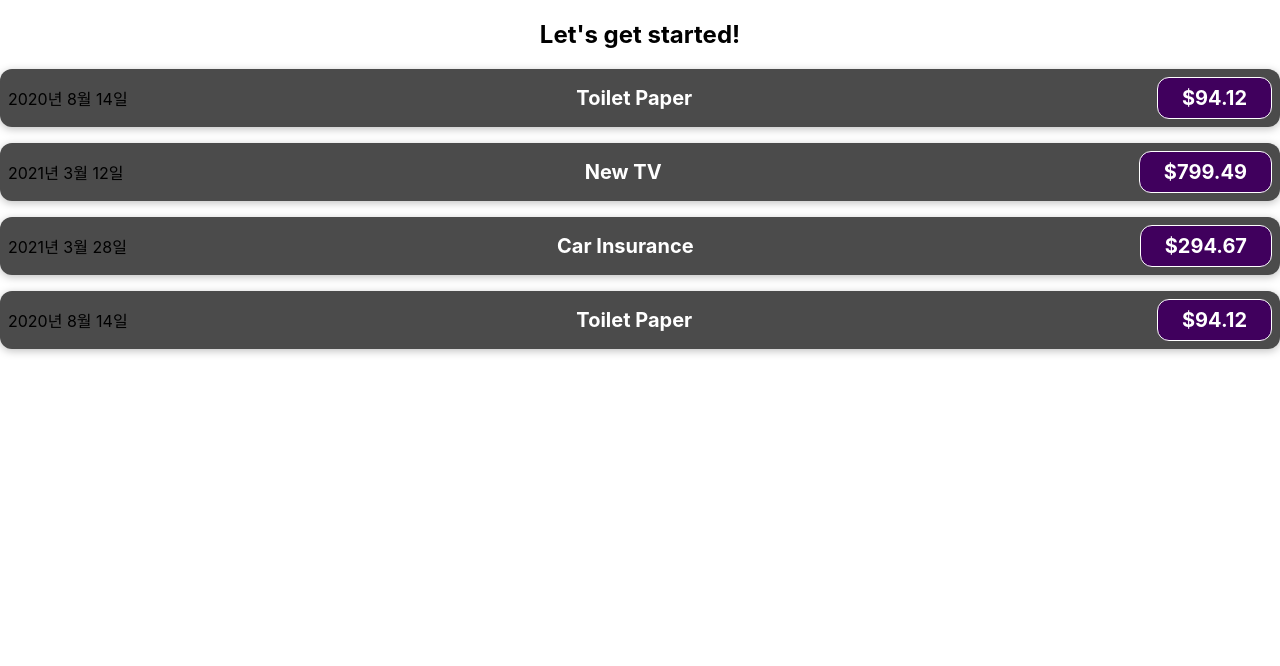
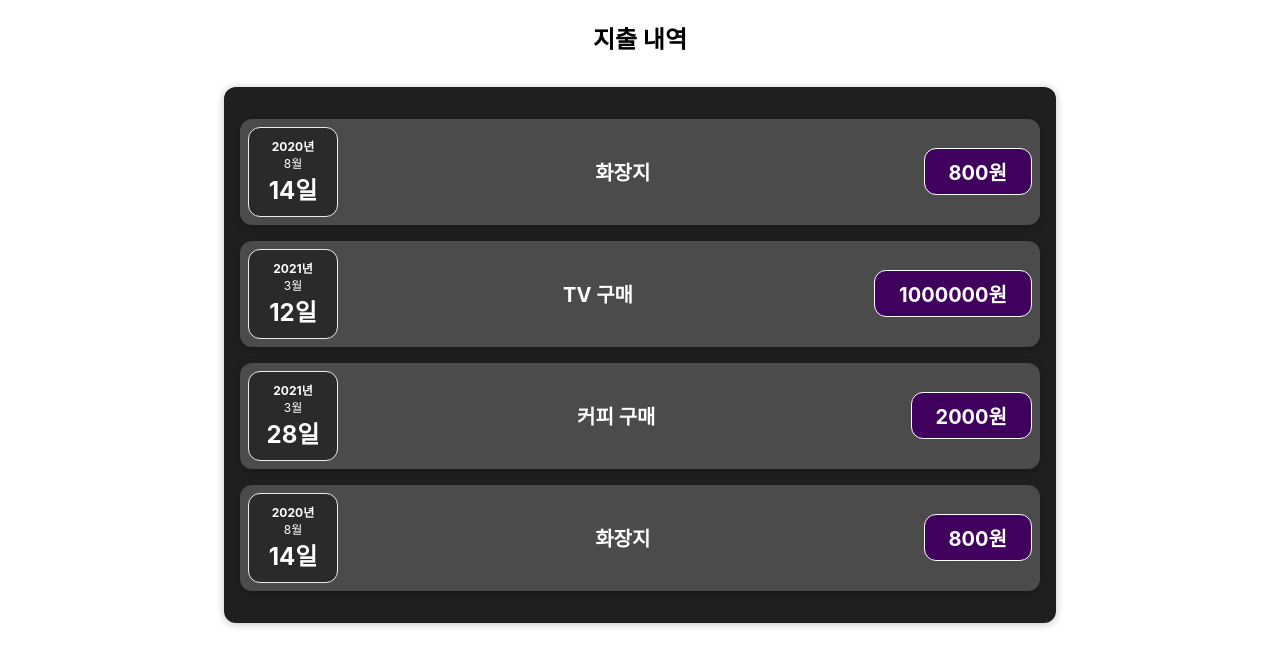
Before and after one commit to TaeHee00/Expenses-List, a JavaScript app: page / in a window 1280 px wide. Shown: the top 666 px of the page. Built offline with nearby package versions, Linux system fonts and the light colour scheme; the HTML template or start-up script is replaced by a standard one.

Commit message:
Expense Date & Expenses 컴포넌트 분리
Expense Date & Expenses 컴포넌트 분리

```diff
--- a/src/App.js
+++ b/src/App.js
@@ -1,31 +1,32 @@
 import logo from './logo.svg';
 import './App.css';
 import ExpenseItem from "./components/ExpenseItem";
+import Expenses from './components/Expenses';
 
 function App() {
     const expenses = [
         {
             id: 'e1',
-            title: 'Toilet Paper',
-            amount: 94.12,
+            title: '화장지',
+            amount: 800,
             date: new Date(2020, 7, 14),
         },
         {
             id: 'e2',
-            title: 'New TV',
-            amount: 799.49,
+            title: 'TV 구매',
+            amount: 1000000,
             date: new Date(2021, 2, 12),
         },
         {
             id: 'e3',
-            title: 'Car Insurance',
-            amount: 294.67,
+            title: '커피 구매',
+            amount: 2000,
             date: new Date(2021, 2, 28),
         },
         {
             id: 'e4',
-            title: 'New Desk (Wooden)',
-            amount: 450,
+            title: '학교 교재 구매',
+            amount: 120000,
             date: new Date(2021, 5, 12),
         },
     ]
@@ -33,27 +34,8 @@ function App() {
 
   return (
     <div className="App">
-      <h2>Let's get started!</h2>
-      <ExpenseItem
-          title={expenses[0].title}
-          amount={expenses[0].amount}
-          date={expenses[0].date}
-      ></ExpenseItem>
-        <ExpenseItem
-            title={expenses[1].title}
-            amount={expenses[1].amount}
-            date={expenses[1].date}
-        ></ExpenseItem>
-        <ExpenseItem
-            title={expenses[2].title}
-            amount={expenses[2].amount}
-            date={expenses[2].date}
-        ></ExpenseItem>
-        <ExpenseItem
-            title={expenses[0].title}
-            amount={expenses[0].amount}
-            date={expenses[0].date}
-        ></ExpenseItem>
+      <h2>지출 내역</h2>
+        <Expenses items={expenses}/>
     </div>
   );
 }
--- /dev/null
+++ b/src/components/ExpenseDate.css
@@ -0,0 +1,26 @@
+.expense-date {
+    display: flex;
+    flex-direction: column;
+    width: 5.5rem;
+    height: 5.5rem;
+    border: 1px solid #ececec;
+    background-color: #2a2a2a;
+    color: white;
+    border-radius: 12px;
+    align-items: center;
+    justify-content: center;
+}
+
+.expense-date__month {
+    font-size: 0.75rem;
+    font-weight: bold;
+}
+
+.expense-date__year {
+    font-size: 0.75rem;
+}
+
+.expense-date__day {
+    font-size: 1.5rem;
+    font-weight: bold;
+}
--- a/src/components/ExpenseDate.js
+++ b/src/components/ExpenseDate.js
@@ -1,9 +1,15 @@
+import './ExpenseDate.css'
+
 function ExpenseDate(props){
     const month = props.date.toLocaleString('ko-KR', {month: 'long'});
     const day = props.date.toLocaleString('ko-KR', {day: '2-digit'});
     const year = props.date.getFullYear();
 
-    return <div>{year}년 {month} {day}</div>;
+    return <div className="expense-date">
+        <div className="expense-date__month">{year}년</div>
+        <div className="expense-date__year">{month}</div>
+        <div className="expense-date__day">{day}</div>
+    </div>;
 }
 
 export default ExpenseDate;
--- a/src/components/ExpenseItem.js
+++ b/src/components/ExpenseItem.js
@@ -2,17 +2,16 @@ import './ExpenseItem.css';
 import ExpenseDate from './ExpenseDate'
 
 function ExpenseItem(props){
-    const expenseDate = props.date;
     const expenseTitle = props.title;
     const expenseAmount = props.amount;
 
     return (
         <div className="expense-item">
-            <ExpenseDate date={expenseDate}/>
+            <ExpenseDate date={props.date}/>
             {/*강효원 권범수*/}
             <div className="expense-item__description">
                 <h2>{expenseTitle}</h2>
-                <div className={"expense-item__price"}>${expenseAmount}</div>
+                <div className={"expense-item__price"}>{expenseAmount}원</div>
             </div>
         </div>
     );
--- /dev/null
+++ b/src/components/Expenses.css
@@ -0,0 +1,9 @@
+.expenses {
+    padding: 1rem;
+    background-color: rgb(31, 31, 31);
+    margin: 2rem auto;
+    width: 50rem;
+    max-width: 95%;
+    border-radius: 12px;
+    box-shadow: 0 1px 8px rgba(0, 0, 0, 0.25);
+}
--- /dev/null
+++ b/src/components/Expenses.js
@@ -0,0 +1,31 @@
+import ExpenseItem from './ExpenseItem'
+import './Expenses.css'
+
+function Expenses(props){
+    return (
+        <div className={"expenses"}>
+            <ExpenseItem
+                title={props.items[0].title}
+                amount={props.items[0].amount}
+                date={props.items[0].date}
+            ></ExpenseItem>
+            <ExpenseItem
+                title={props.items[1].title}
+                amount={props.items[1].amount}
+                date={props.items[1].date}
+            ></ExpenseItem>
+            <ExpenseItem
+                title={props.items[2].title}
+                amount={props.items[2].amount}
+                date={props.items[2].date}
+            ></ExpenseItem>
+            <ExpenseItem
+                title={props.items[0].title}
+                amount={props.items[0].amount}
+                date={props.items[0].date}
+            ></ExpenseItem>
+        </div>
+    );
+}
+
+export default Expenses;
```
